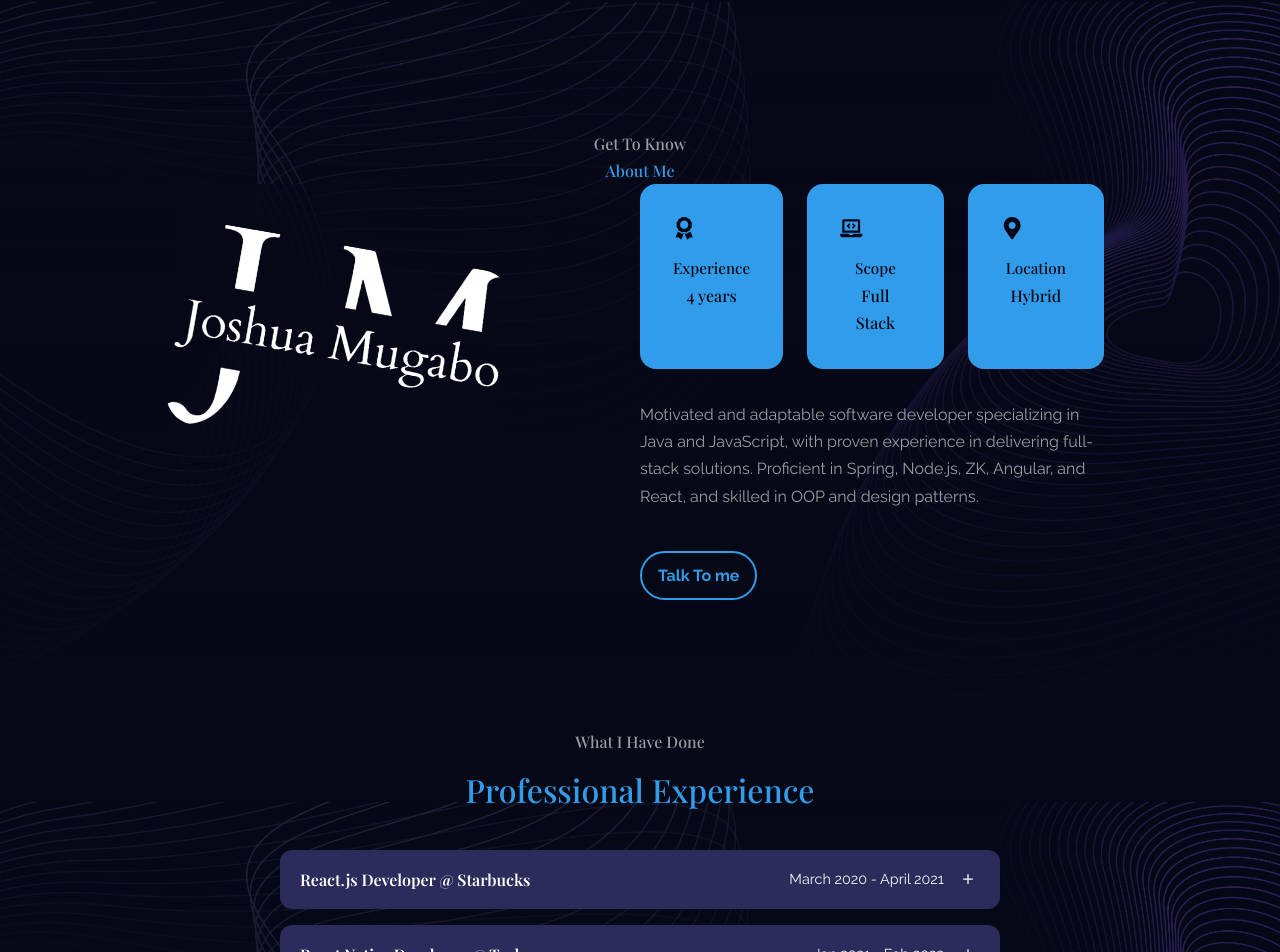
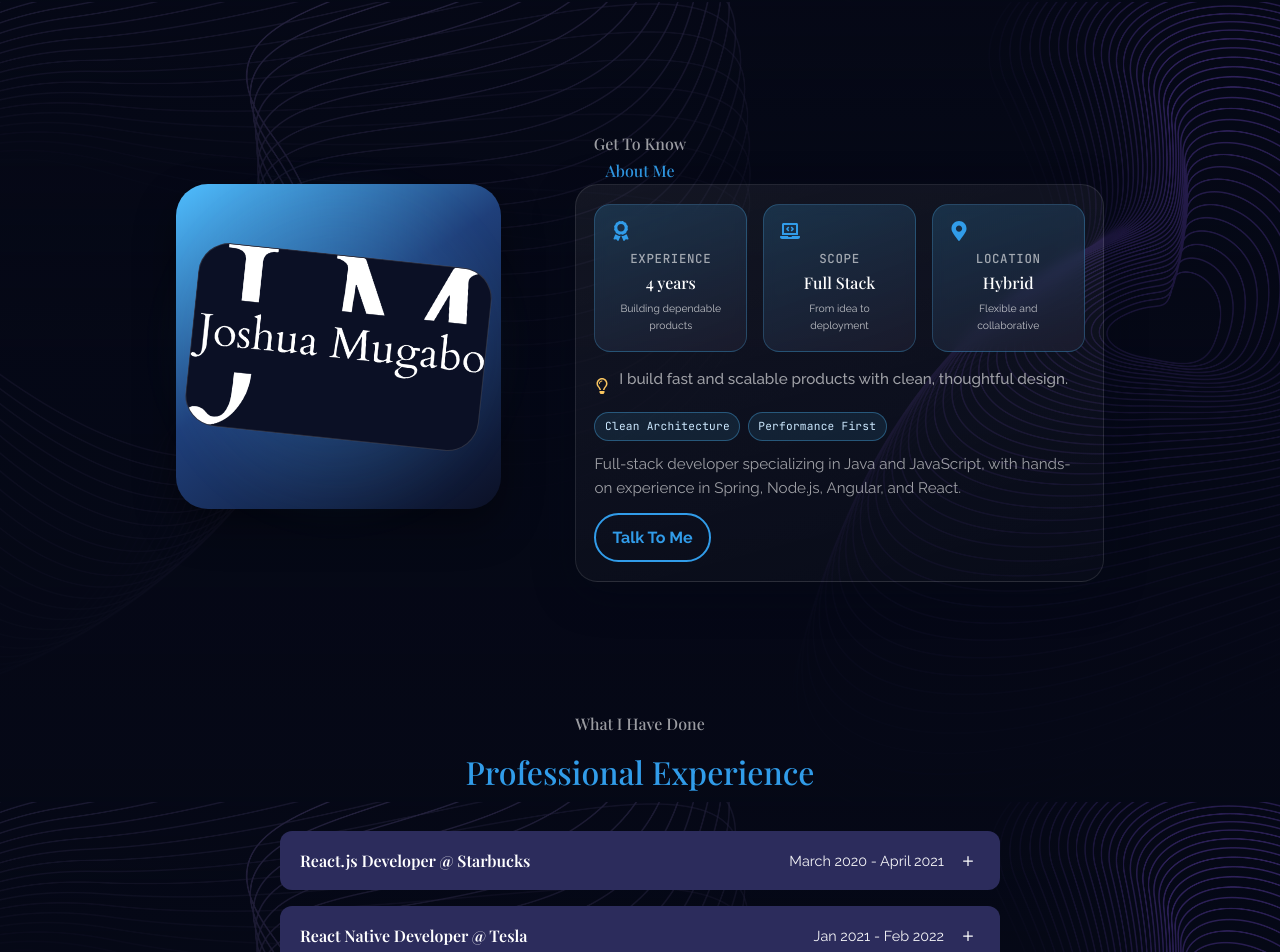
Before and after one commit to BwasisiJoe/My-portfolio, a React (Vite) app: page / in a window 1280 px wide. Shown: the part 798-1750 px from the top of the page. Built offline with nearby package versions, Linux system fonts and the light colour scheme.

Commit message:
Improvement of the about section

```diff
--- a/src/App/components/about/About.jsx
+++ b/src/App/components/about/About.jsx
@@ -1,5 +1,10 @@
 import "./about.scss"
-import { FaAward, FaLaptopCode, FaMapMarkerAlt } from "react-icons/fa"
+import {
+  FaAward,
+  FaLaptopCode,
+  FaMapMarkerAlt,
+  FaRegLightbulb,
+} from "react-icons/fa"
 import { scrollToSection } from "../../utils/scrollToSection"
 
 function About() {
@@ -16,7 +21,7 @@ function About() {
       <div className="container about_container">
         <div className="about_me">
           <div className="about_me_img">
-            <img src="/src/assets/logo.png" alt="me" />
+            <img src="/src/assets/logo.png" alt="Joshua portrait logo" />
           </div>
         </div>
         <div className="about_me_content">
@@ -25,26 +30,37 @@ function About() {
               <FaAward className="about_icon" />
               <h5>Experience</h5>
               <h2>4 years</h2>
+              <small>Building dependable products</small>
             </article>
             <article className="about_card">
               <FaLaptopCode className="about_icon" />
               <h5>Scope</h5>
               <h2>Full Stack</h2>
+              <small>From idea to deployment</small>
             </article>
             <article className="about_card">
               <FaMapMarkerAlt className="about_icon" />
               <h5>Location</h5>
               <h2>Hybrid</h2>
+              <small>Flexible and collaborative</small>
             </article>
           </div>
+          <div className="about_intro">
+            <FaRegLightbulb className="about_intro_icon" />
+            <p className="about_lead">
+              I build fast and scalable products with clean, thoughtful design.
+            </p>
+          </div>
+          <div className="about_highlights">
+            <span>Clean Architecture</span>
+            <span>Performance First</span>
+          </div>
           <p>
-            Motivated and adaptable software developer specializing in Java and
-            JavaScript, with proven experience in delivering full-stack
-            solutions. Proficient in Spring, Node.js, ZK, Angular, and React,
-            and skilled in OOP and design patterns.
+            Full-stack developer specializing in Java and JavaScript, with
+            hands-on experience in Spring, Node.js, Angular, and React.
           </p>
           <a href="/" onClick={handleTalkToMe} className="btn">
-            Talk To me
+            Talk To Me
           </a>
         </div>
       </div>
--- a/src/App/components/about/about.scss
+++ b/src/App/components/about/about.scss
@@ -1,30 +1,46 @@
 .about_container {
+  position: relative;
   display: grid;
-  grid-template-columns: 35% 50%;
-  gap: 15%;
+  grid-template-columns: 35% 57%;
+  gap: 8%;
   align-items: start;
 }
 
 .about_me {
+  position: relative;
   width: 100%;
   aspect-ratio: 1/1;
   border-radius: 2rem;
-  background: linear-gradient(
-    45deg,
-    transparent,
-    var(--color-page-background),
-    transparent
-  );
+  padding: 0.75rem;
+  background: linear-gradient(145deg, #4fbeff, #1f3f7a 45%, #0b1025);
   display: grid;
   place-items: center;
+  box-shadow: 0 18px 40px rgba(0, 0, 0, 0.38);
+  isolation: isolate;
+}
+
+.about_me::before {
+  content: "";
+  position: absolute;
+  inset: -10%;
+  border-radius: 2.3rem;
+  background: radial-gradient(
+    circle,
+    rgba(79, 190, 255, 0.22) 0%,
+    rgba(79, 190, 255, 0) 65%
+  );
+  filter: blur(16px);
+  z-index: -1;
 }
 
 .about_me_img {
   border-radius: 2rem;
   overflow: hidden;
-  transform: rotate(10deg);
+  transform: rotate(6deg) scale(0.98);
   transition: var(--transition);
   width: 100%;
+  background: #0b1025;
+  border: 1px solid rgba(255, 255, 255, 0.14);
 }
 
 .about_me_img img {
@@ -34,26 +50,35 @@
 }
 
 .about_me_img:hover {
-  transform: rotate(0);
+  transform: rotate(0) scale(1);
 }
 
 .about_cards {
   display: grid;
   grid-template-columns: repeat(3, 1fr);
-  gap: 1.5rem;
+  gap: 1rem;
+  margin-bottom: 0.95rem;
 }
 
 .about_card {
-  background: var(--color-primary);
-  border: 1px solid transparent;
+  background: linear-gradient(
+    160deg,
+    rgba(54, 139, 193, 0.25),
+    rgba(30, 30, 48, 0.72)
+  );
+  border: 1px solid rgba(79, 190, 255, 0.25);
   border-radius: 1rem;
-  padding: clamp(1rem, 3vw, 2rem);
+  padding: clamp(0.75rem, 1.6vw, 1rem);
   text-align: center;
+  transition: transform 300ms ease, border-color 300ms ease,
+    box-shadow 300ms ease;
+  backdrop-filter: blur(6px);
 }
 
 .about_card:hover {
-  background: transparent;
-  border-color: var(--color-pm-variant);
+  border-color: var(--color-primary);
+  box-shadow: 0 14px 26px rgba(15, 49, 78, 0.35);
+  transform: translateY(-6px);
   cursor: default;
 }
 
@@ -66,56 +91,120 @@
 }
 
 .about_card:hover h5 {
-  font-size: 0.95rem;
   color: var(--color-primary);
 }
 
 .about_icon {
-  color: var(--color-page-background);
-  font-size: 1.4rem;
-  margin-bottom: 1rem;
+  color: var(--color-primary);
+  font-size: 1.25rem;
+  margin-bottom: 0.45rem;
 }
 
 .about_card h5 {
-  font-size: 0.95rem;
-  color: var(--color-page-background);
+  font-size: 0.78rem;
+  color: var(--color-light);
+  text-transform: uppercase;
+  letter-spacing: 0.05em;
+  font-family: "JetBrains Mono", monospace;
 }
 
 .about_card h2 {
-  color: var(--color-page-background);
+  color: var(--color-white);
+  font-size: clamp(1rem, 1.2vw, 1.15rem);
 }
 
 .about_card small {
+  font-size: 0.65rem;
+  color: rgba(255, 255, 255, 0.72);
+  display: block;
+  margin-top: 0.2rem;
+}
+
+.about_me_content {
+  border-radius: 1.4rem;
+  padding: clamp(0.85rem, 1.6vw, 1.15rem);
+  background: linear-gradient(
+    165deg,
+    rgba(255, 255, 255, 0.06),
+    rgba(255, 255, 255, 0.015)
+  );
+  border: 1px solid rgba(255, 255, 255, 0.1);
+  box-shadow: 0 12px 40px rgba(5, 8, 22, 0.45);
+}
+
+.about_intro {
+  display: flex;
+  align-items: center;
+  gap: 0.55rem;
+  margin-bottom: 0.45rem;
+}
+
+.about_intro_icon {
+  font-size: 1rem;
+  color: #f8c45f;
+  flex-shrink: 0;
+}
+
+.about_lead {
+  color: rgba(255, 255, 255, 0.86);
+  font-weight: 500;
+  line-height: 1.45;
+}
+
+.about_highlights {
+  display: flex;
+  flex-wrap: wrap;
+  gap: 0.45rem;
+  margin-bottom: 0.7rem;
+}
+
+.about_highlights span {
+  border: 1px solid rgba(79, 190, 255, 0.35);
+  background: rgba(79, 190, 255, 0.1);
+  color: #cde9ff;
+  padding: 0.24rem 0.6rem;
+  border-radius: 999px;
   font-size: 0.7rem;
-  color: var(--color-light);
+  letter-spacing: 0.02em;
+  font-family: "JetBrains Mono", monospace;
 }
 
 .about_me_content p {
-  margin: 2rem 0 2.6rem;
+  margin: 0 0 0.85rem;
   color: var(--color-light);
-  font-size: clamp(0.9rem, 1.5vw, 1rem);
+  font-size: clamp(0.86rem, 1.3vw, 0.95rem);
+  line-height: 1.58;
+}
+
+.about_me_content .btn {
+  margin-top: 0;
 }
 
 /* --------- MEDIA QUERIES MEDIUM DEVICES eg TABLETS(RESPONSIVENESS) ------------*/
 @media screen and (max-width: 1024px) {
   .about_container {
     grid-template-columns: 1fr;
-    gap: 0;
+    gap: 1.2rem;
   }
 
   .about_me {
     width: 50%;
     max-width: 18rem;
-    margin: 2rem auto 4rem;
+    margin: 0.7rem auto 1.1rem;
+  }
+
+  .about_me_content {
+    padding: 1rem;
   }
 
   .about_me_content p {
-    margin: 1rem 0 1.5rem;
+    margin: 0.7rem 0 1rem;
   }
 
   .about_cards {
-    gap: 1.25rem;
+    gap: 0.8rem;
   }
+
 }
 
 /* --------- MEDIA QUERIES SMALL DEVICES eg SMARTPHONES(RESPONSIVENESS) ------------*/
@@ -123,7 +212,7 @@
   .about_me {
     width: 65%;
     max-width: 14rem;
-    margin: 0 auto 3rem;
+    margin: 0 auto 1.8rem;
   }
 
   .about_cards {
@@ -133,15 +222,25 @@
 
   .about_me_content {
     text-align: center;
+    padding: 1rem;
+  }
+
+  .about_intro {
+    justify-content: center;
+    text-align: left;
+  }
+
+  .about_highlights {
+    justify-content: center;
   }
 
   .about_me_content p {
-    margin: 1.5rem 0;
-    font-size: 0.9rem;
+    margin: 1rem 0;
+    font-size: 0.88rem;
   }
 
   .about_card {
-    padding: 1.25rem;
+    padding: 1rem;
   }
 
   .about_card h2 {
@@ -175,4 +274,10 @@
   .about_me {
     width: 85%;
   }
+
+  .about_intro {
+    flex-direction: column;
+    gap: 0.4rem;
+    text-align: center;
+  }
 }
```
